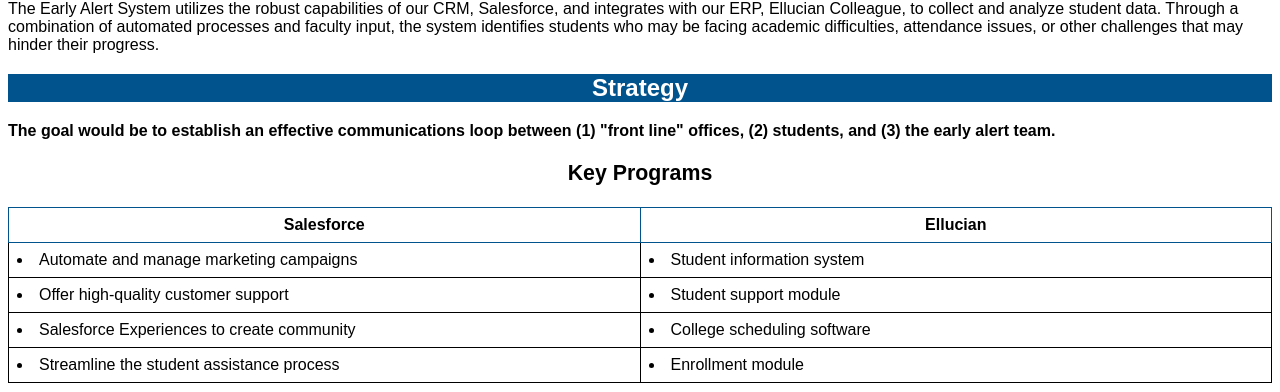
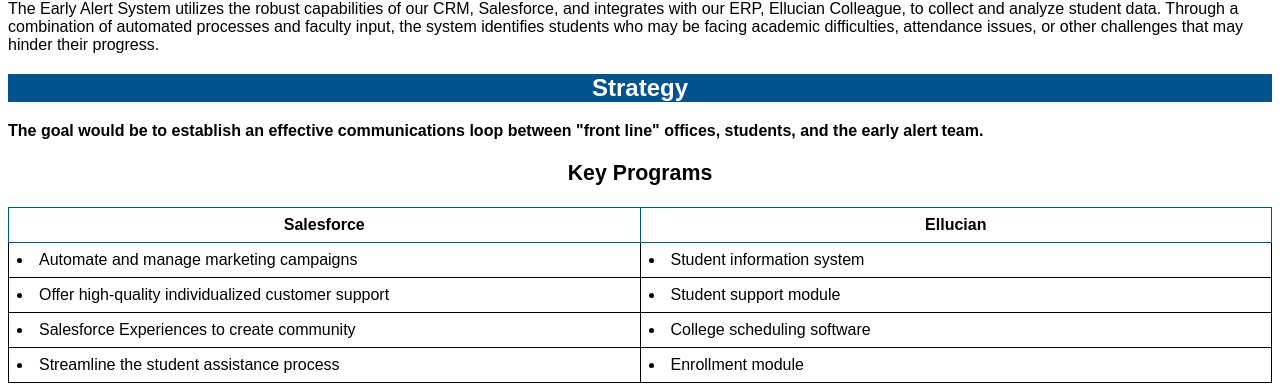
Before and after one commit to BiancaW714/biancaw714.github.io, a Jekyll site: the page index.html, which Jekyll copies as it is, in a window 1280 px wide. Shown: the part 400-792 px from the top of the page. Built offline with Jekyll 4.4.1, drawn with Linux system fonts in a browser that asks for light colours.

Commit message:
Update index.html

```diff
--- a/index.html
+++ b/index.html
@@ -71,7 +71,7 @@
             The Early Alert System utilizes the robust capabilities of our CRM, Salesforce, and integrates with our ERP, Ellucian Colleague, to collect and analyze student data. Through a combination of automated processes and faculty input, the system identifies students who may be facing academic difficulties, attendance issues, or other challenges that may hinder their progress.
 
     <h2>Strategy</h2>
-        <p>The goal would be to establish an effective communications loop between (1) "front line" offices, (2) students, and (3) the early alert team.</p>
+        <p>The goal would be to establish an effective communications loop between "front line" offices, students, and the early alert team.</p>
     <h3>Key Programs</h3>
     <table>
         <tr>
@@ -85,7 +85,7 @@
 
         </tr>
         <tr>
-          <td><li>Offer high-quality customer support</li></td>
+          <td><li>Offer high-quality individualized customer support</li></td>
           <td><li>Student support module</li></td>
 
         </tr>
```
